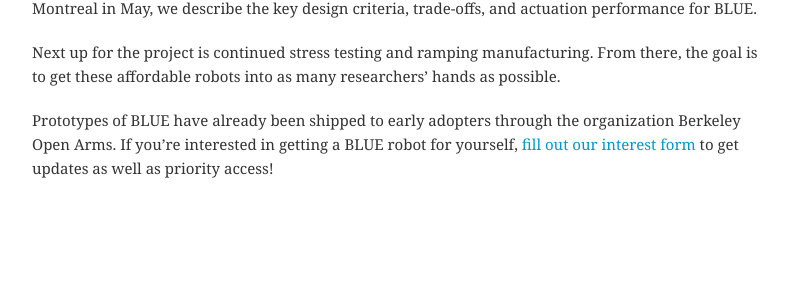
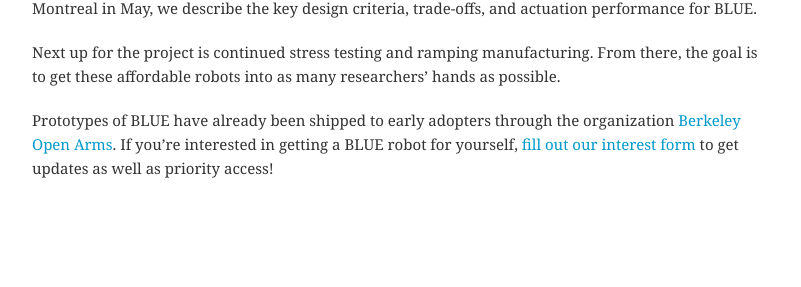
Before and after one commit to berkeleyopenarms/rll_site, a Jekyll site: the page built from index.md, in a window 1280 px wide. Shown: the part 1009-1296 px from the top of the page, without its empty margins (238-1039 px from the left). Built offline with Jekyll 4.4.1, drawn with Linux system fonts in a browser that asks for light colours; comment, search, counter and statistics services are not loaded; part of the change alters nothing that is shown.

```diff
--- a/index.md
+++ b/index.md
@@ -20,4 +20,4 @@ In a [paper]({{ '/paper' | relative_url }}) to be presented at the IEEE Internat
 
 Next up for the project is continued stress testing and ramping manufacturing.  From there, the goal is to get these affordable robots into as many researchers’ hands as possible.
 
-Prototypes of BLUE have already been shipped to early adopters through the organization Berkeley Open Arms. If you’re interested in getting a BLUE robot for yourself, [fill out our interest form]({{ '/contact' | relative_url }}) to get updates as well as priority access!
+Prototypes of BLUE have already been shipped to early adopters through the organization [Berkeley Open Arms](https://www.berkeleyopenarms.org/). If you’re interested in getting a BLUE robot for yourself, [fill out our interest form]({{ '/contact' | relative_url }}) to get updates as well as priority access!
```
